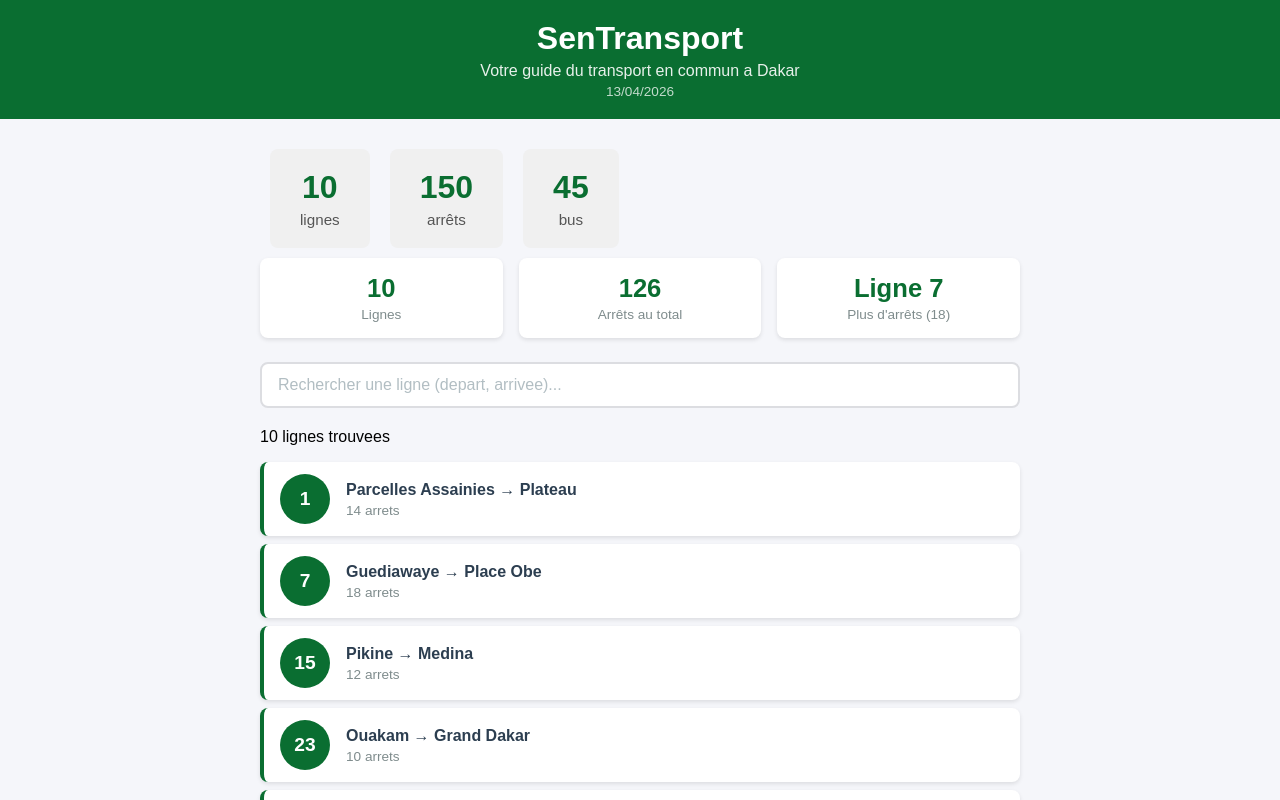
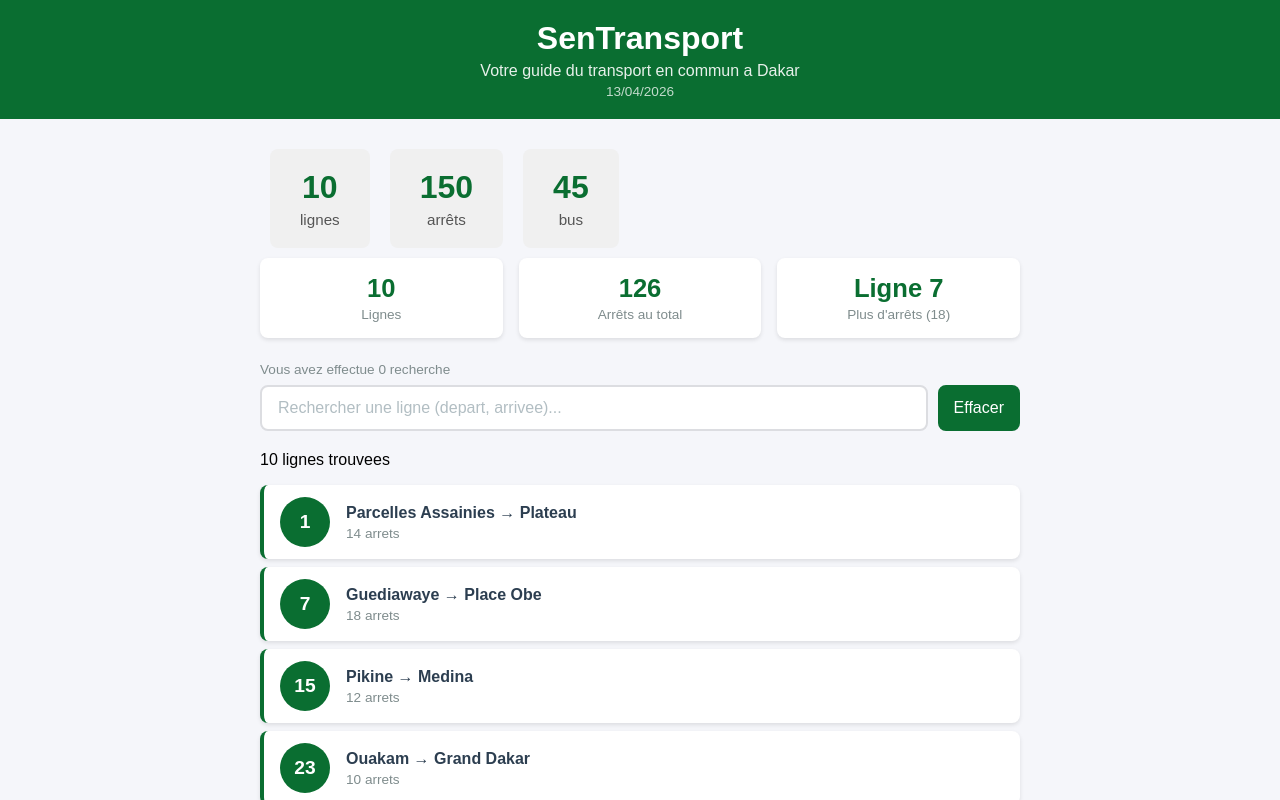
Before and after one commit to seydinamouhamadoulaminediouf/sentransport, a React (Create React App) app: page / in a window 1280 px wide. Shown: the top 800 px of the page. Built offline with nearby package versions, Linux system fonts and the light colour scheme.

Commit message:
Lab 3 : exercices - bouton effacer, message aucune ligne, compteur recherches

```diff
--- a/src/App.css
+++ b/src/App.css
@@ -32,3 +32,13 @@
     margin-right: 12px;
   }
 }
+.aucune-ligne {
+  font-size: 1rem;
+  color: #c0392b;
+  margin-top: 20px;
+}
+.compteur-recherches {
+  font-size: 0.85rem;
+  color: #7f8c8d;
+  margin-bottom: 8px;
+}
--- a/src/App.js
+++ b/src/App.js
@@ -11,6 +11,7 @@ import DetailLigne from "./DetailLigne";
 function App() {
   const [recherche, setRecherche] = useState("");
   const [ligneSelectionnee, setLigneSelectionnee] = useState(null);
+  const [nbRecherches, setNbRecherches] = useState(0);
   const lignes = [
     {
       id: 1,
@@ -173,11 +174,25 @@ function App() {
           <StatistiqueBus />
         </div>
         <StatReseau lignes={lignes} />
-        <Recherche valeur={recherche} onChange={setRecherche} />
-        <p className="resultat-recherche">
-          {lignesFiltrees.length} ligne{lignesFiltrees.length > 1 ? "s" : ""}{" "}
-          trouvee{lignesFiltrees.length > 1 ? "s" : ""}
+        <p className="compteur-recherches">
+          Vous avez effectue {nbRecherches} recherche
+          {nbRecherches > 1 ? "s" : ""}
         </p>
+        <Recherche
+          valeur={recherche}
+          onChange={(valeur) => {
+            setRecherche(valeur);
+            setNbRecherches((nb) => nb + 1);
+          }}
+        />
+        {lignesFiltrees.length === 0 ? (
+          <p className="aucune-ligne">Aucune ligne trouvee</p>
+        ) : (
+          <p className="resultat-recherche">
+            {lignesFiltrees.length} ligne{lignesFiltrees.length > 1 ? "s" : ""}{" "}
+            trouvee{lignesFiltrees.length > 1 ? "s" : ""}
+          </p>
+        )}
         {lignesFiltrees.map((ligne) => (
           <LigneBus
             key={ligne.id}
--- a/src/Recherche.css
+++ b/src/Recherche.css
@@ -17,3 +17,23 @@
 .recherche-input::placeholder {
   color: #b2bec3;
 }
+
+.recherche {
+  margin-bottom: 20px;
+  display: flex;
+  gap: 10px;
+}
+
+.recherche-btn-effacer {
+  padding: 0 16px;
+  background-color: #0a6e31;
+  color: white;
+  border: none;
+  border-radius: 8px;
+  font-size: 1rem;
+  cursor: pointer;
+}
+
+.recherche-btn-effacer:hover {
+  background-color: #c0392b;
+}
--- a/src/Recherche.js
+++ b/src/Recherche.js
@@ -9,6 +9,9 @@ function Recherche({ valeur, onChange }) {
         value={valeur}
         onChange={(e) => onChange(e.target.value)}
       />
+      <button className="recherche-btn-effacer" onClick={() => onChange("")}>
+        Effacer
+      </button>
     </div>
   );
 }
```
